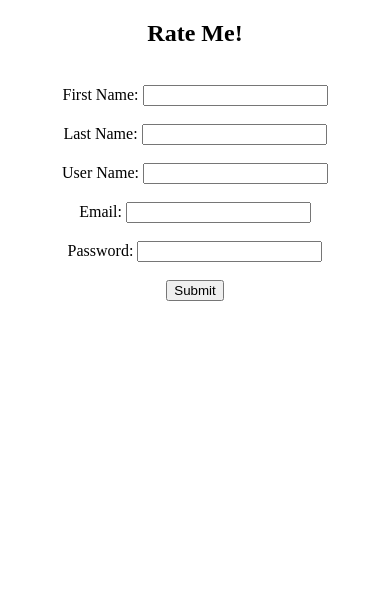
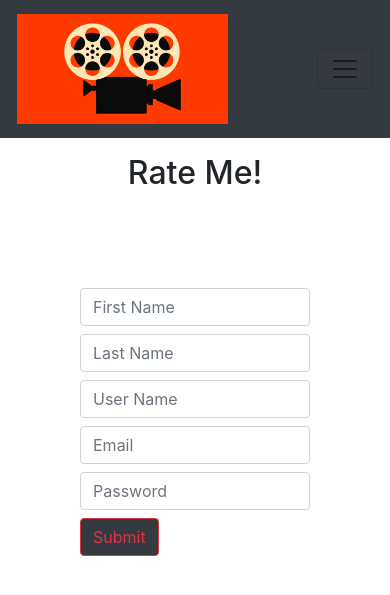
Before and after one commit to dallen18/rate-me, a Spring Boot app: page /user in a window 390 px wide. Shown: the top 595 px of the page. Run offline with Spring Boot 4, Linux system fonts and the light colour scheme; some libraries are stand-ins or nearby versions.

Commit message:
Form updates

```diff
--- /dev/null
+++ b/src/main/resources/static/css/style.css
@@ -0,0 +1,3 @@
+#logo{
+    height: 110px;
+}
--- a/src/main/resources/static/style.css
+++ /dev/null
@@ -1,12 +0,0 @@
-h1{
-    text-align: center;
-}
-h3{
-    text-align: center;
-}
-.forms{
-    text-align: center;
-}
-h2{
-    text-align: center;
-}
--- a/src/main/resources/templates/add-user.html
+++ b/src/main/resources/templates/add-user.html
@@ -1,39 +1,55 @@
 <!DOCTYPE html>
 <html lang="en"
       xmlns:th="http://www.thymeleaf.org">
-<head th:insert="fragments/base :: headerFiles">
+<head>
+    <th:block th:insert="fragments/base :: headerFiles"></th:block>
+    <title>Login</title>
 </head>
 <body>
-<div th:replace="fragments/base :: header"></div>
-<br>
-<form class="forms" th:action="@{/user}" th:object="${user}" method = "post">
-    <div>
-        <label for="firstname">First Name: </label>
-        <input id="firstname" type="text" th:field="*{userFirstName}"/>
+    <div th:replace="fragments/base :: navigation"></div>
+    <div th:replace="fragments/base :: header"></div>
+    <br>
+<form class="mt-5" th:action="@{/user}" th:object="${user}" method = "post">
+    <div class="container-fluid">
+        <div class="row justify-content-center mb-2">
+            <div class="col-8 col-md-4">
+                <input class="form-control" id="firstname" type="text"
+                       th:field="*{userFirstName}" placeholder="First Name">
+            </div>
+        </div>
+        <div class="row justify-content-center mb-2">
+            <div class="col-8 col-md-4">
+                <input class="form-control" id="lastname" type="text"
+                       th:field="*{userLastName}" placeholder="Last Name">
+            </div>
+        </div>
+        <div class="row justify-content-center mb-2">
+            <div class="col-8 col-md-4">
+                <input class="form-control" id="username" type="text"
+                       th:field="*{userName}" placeholder="User Name">
+            </div>
+        </div>
+        <div class="row justify-content-center mb-2">
+            <div class="col-8 col-md-4">
+                <input class="form-control" id="email" type="text"
+                       th:field="*{email}" placeholder="Email">
+            </div>
+        </div>
+        <div class="row justify-content-center mb-2">
+            <div class="col-8 col-md-4">
+                <input class="form-control" id="password" type="text"
+                       th:field="*{passWord}" placeholder="Password">
+            </div>
+        </div>
+        <div class="row justify-content-center mb-2">
+            <div class="col-8 col-md-4">
+                <input class="btn btn-dark btn-outline-danger" type="submit" value="Submit"/>
+            </div>
+        </div>
     </div>
     <br>
-    <div>
-        <label for="lastname">Last Name: </label>
-        <input id="lastname" type="text" th:field="*{userLastName}"/>
-    </div>
-    <br>
-    <div>
-        <label for="username">User Name: </label>
-        <input id="username" type="text" th:field="*{userName}"/>
-    </div>
-    <br>
-    <div>
-        <label for="email">Email: </label>
-        <input id="email" type="email" th:field="*{email}"/>
-    </div>
-    <br>
-    <div>
-        <label for="password">Password: </label>
-        <input id="password" type="password" th:field="*{passWord}"/>
-    </div>
-    <br>
-    <input type="submit" value="Submit"/>
 </form>
 
 </body>
+<th:block th:insert="fragments/base :: scripts"></th:block>
 </html>
--- a/src/main/resources/templates/fragments/base.html
+++ b/src/main/resources/templates/fragments/base.html
@@ -1,23 +1,53 @@
 <!DOCTYPE html>
 <html lang="en"
       xmlns:th="http://www.thymeleaf.org">
-<head th:fragment="headerFiles">
-    <meta charset="UTF-8">
-    <link th:href="@{style.css}" rel="stylesheet" />
+<head>
+    <th:block th:fragment="headerFiles">
+        <meta charset="UTF-8">
+        <meta name="viewport" content="width=device-width, initial-scale=1, shrink-to-fit=no">
+        <link th:href="@{css/style.css}" rel="stylesheet">
+        <link th:rel="stylesheet" th:href="@{/webjars/bootstrap/4.5.2/css/bootstrap.min.css}">
+    </th:block>
     <title>Rate Me Application</title>
 </head>
 <body>
-<div th:fragment="header" >
-    <h2>Rate Me!</h2>
+<div th:fragment="header">
+    <div class="container-fluid">
+        <div class="row justify-content-center mt-3 mb-3">
+            <div class="col-12">
+                <h2 class="text-center">Rate Me!</h2>
+            </div>
+        </div>
+    </div>
 </div>
+<nav th:fragment="navigation" class="navbar navbar-expand-lg navbar-light
+     bg-dark border border-dark">
+    <a class="navbar-brand" th:href="@{/}"><img id="logo" th:src="@{/images/movie_1.png}"/></a>
+    <button class="navbar-toggler" type="button" data-toggle="collapse"
+            data-target="#navbarContent" aria-controls="navbarContent"
+            aria-expanded="false" aria-label="Toggle navigation">
+        <span class="navbar-toggler-icon"></span>
+    </button>
+    <div class="collapse navbar-collapse" id="navbarContent">
+        <ul class="navbar-nav mr-auto">
+            <li class="nav-item" th:classappend="${#request.getServletPath() == '/' ? 'active' : ''}">
+                <a class="nav-link" th:href="@{/}">Home</a></li>
+            <li class="nav-item" th:classappend="${#request.getServletPath() == '/user' ? 'active' : ''}">
+                <a class="nav-link" th:href="@{/user}">Login</a></li>
+            <li class="nav-item" th:classappend="${#request.getServletPath() == '/view' ? 'active' : ''}">
+                <a class="nav-link" th:href="@{/view}">User Info</a></li>
+        </ul>
+    </div>
+</nav>
+
 <div th:fragment="footer">
-
+    Deontae Allen
 </div>
 
 </body>
 <th:block th:fragment="scripts">
-    <script>
-
-    </script>
+    <script th:src="@{/webjars/jquery/3.5.1/jquery.min.js}"></script>
+    <script th:src="@{/webjars/popper.js/1.16.0/umd/popper.min.js}"></script>
+    <script th:src="@{/webjars/bootstrap/4.5.2/js/bootstrap.min.js}"></script>
 </th:block>
 </html>
--- a/src/main/resources/templates/index.html
+++ b/src/main/resources/templates/index.html
@@ -1,9 +1,13 @@
 <!DOCTYPE html>
 <html lang="en"
       xmlns:th="http://www.thymeleaf.org">
-<head th:insert="fragments/base :: headerFiles">
+<head>
+    <th:block th:insert="fragments/base :: headerFiles"></th:block>
+    <title>Home</title>
 </head>
 <body>
+    <div th:replace="fragments/base :: navigation"></div>
     <div th:replace="fragments/base :: header"></div>
 </body>
+<th:block th:insert="fragments/base :: scripts"></th:block>
 </html>
```
Also changed, not shown: pom.xml (+7 -0 lines), src/main/resources/templates/display-user.html (+6 -2 lines), src/main/resources/static/images/movie.png (added), src/main/resources/static/images/movie_1.png (added).
